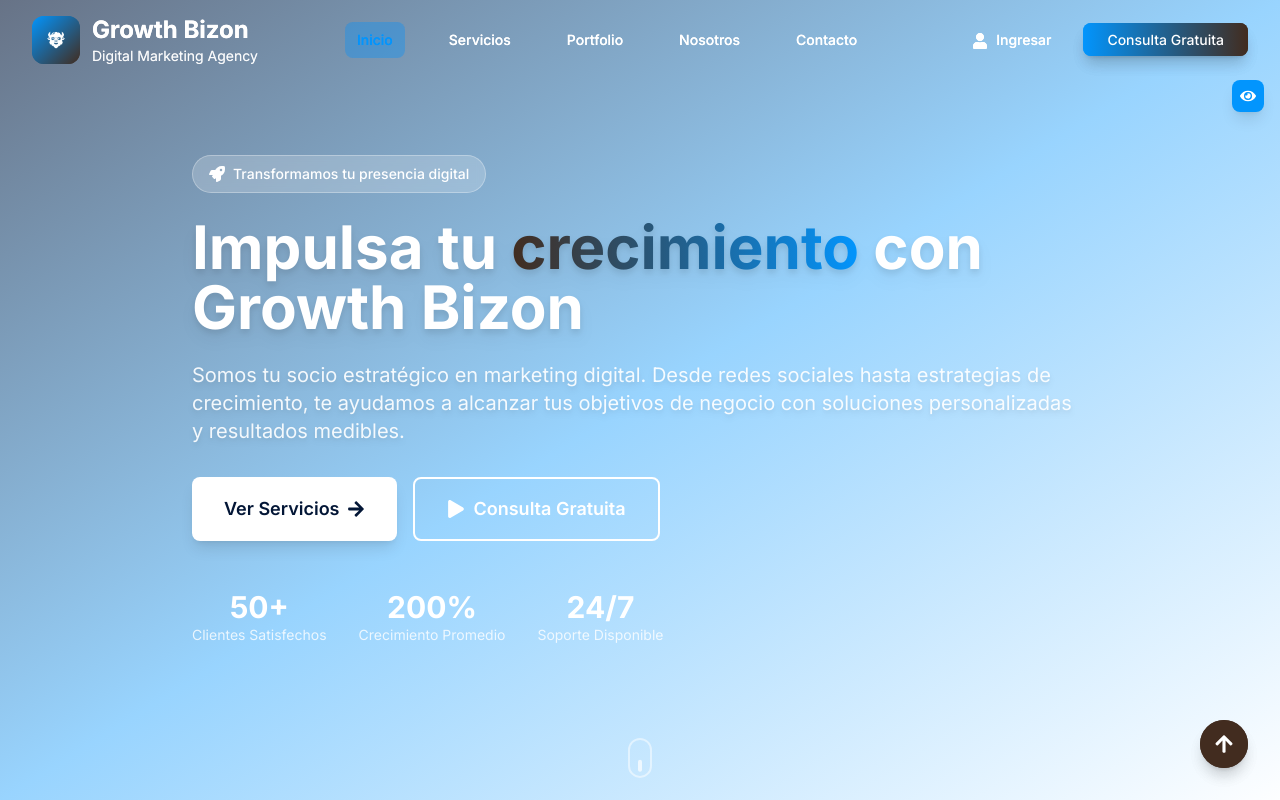
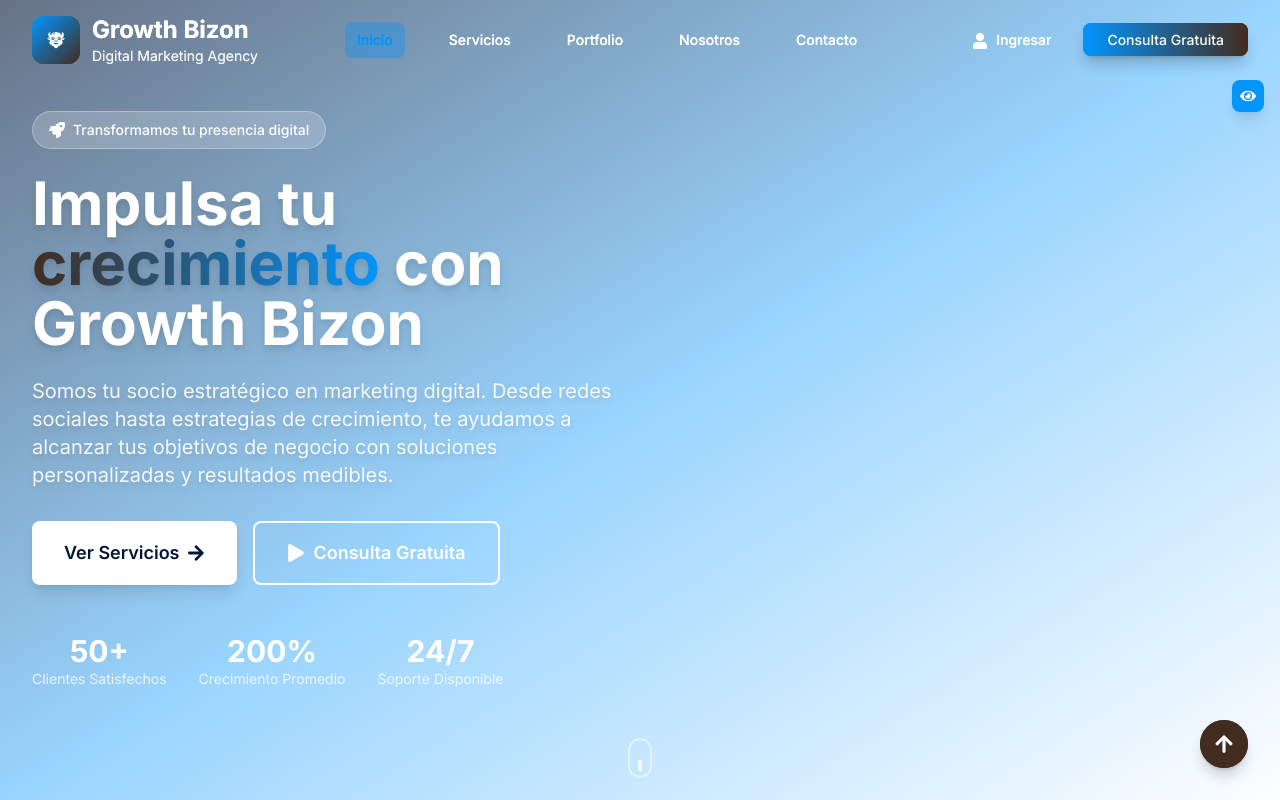
Before and after one commit to kritux/growsite, a React (Vite) app in the folder frontend/: page / in a window 1280 px wide. Shown: the top 800 px of the page. Built offline with nearby package versions, Linux system fonts and the light colour scheme.

Commit message:
fix: Restaurar layout de dos columnas - texto a la izquierda sin pasar la mitad

```diff
--- a/frontend/src/components/home/HeroSection.jsx
+++ b/frontend/src/components/home/HeroSection.jsx
@@ -59,13 +59,13 @@
       )}
 
       <div className="relative z-10 max-w-7xl mx-auto px-4 sm:px-6 lg:px-8 py-8 sm:py-12 lg:py-16">
-        <div className="flex justify-center items-center">
-          {/* Main Content */}
+        <div className="grid grid-cols-1 lg:grid-cols-2 gap-6 sm:gap-8 lg:gap-12 items-center">
+          {/* Left Column - Content */}
           <motion.div
-            initial={{ opacity: 0, y: 30 }}
-            animate={{ opacity: 1, y: 0 }}
+            initial={{ opacity: 0, x: -50 }}
+            animate={{ opacity: 1, x: 0 }}
             transition={{ duration: 0.8 }}
-            className="text-left max-w-4xl"
+            className="text-left order-2 lg:order-1"
           >
             {/* Badge */}
             <motion.div
@@ -110,7 +110,7 @@
               initial={{ opacity: 0, y: 30 }}
               animate={{ opacity: 1, y: 0 }}
               transition={{ duration: 0.8, delay: 0.5 }}
-              className="flex flex-col sm:flex-row gap-3 sm:gap-4 justify-start"
+              className="flex flex-col sm:flex-row gap-3 sm:gap-4 justify-start lg:justify-start"
             >
               <Link
                 to="/servicios"
@@ -151,6 +151,10 @@
             </motion.div>
           </motion.div>
 
+          {/* Right Column - Empty space */}
+          <div className="order-1 lg:order-2 mb-6 lg:mb-0">
+            {/* Espacio vacío para mantener el layout de dos columnas */}
+          </div>
         </div>
       </div>
 
```
